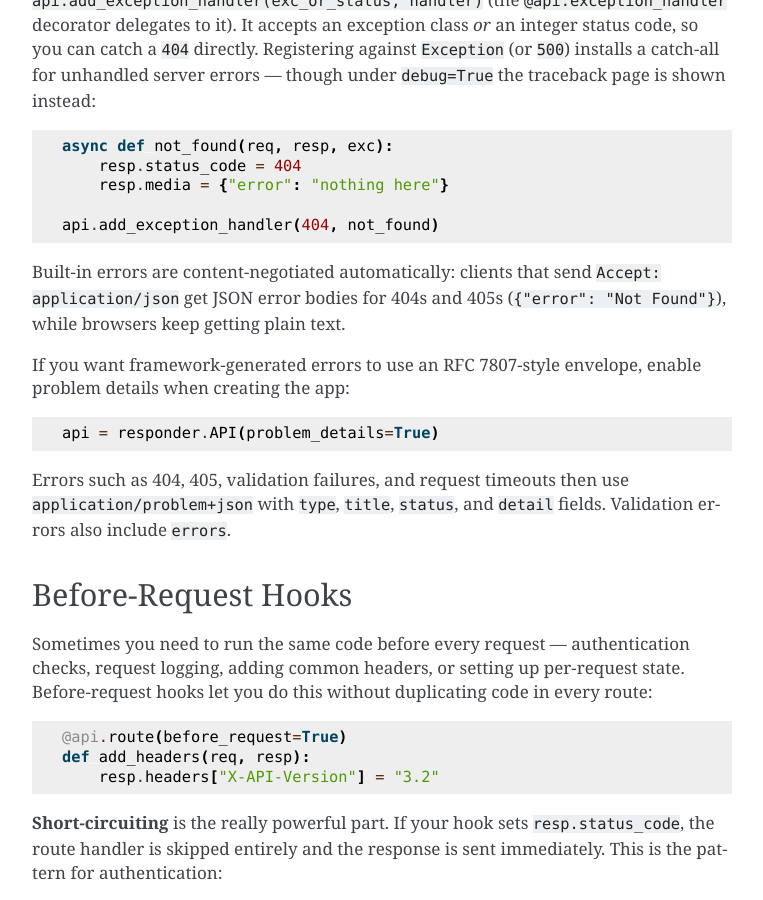
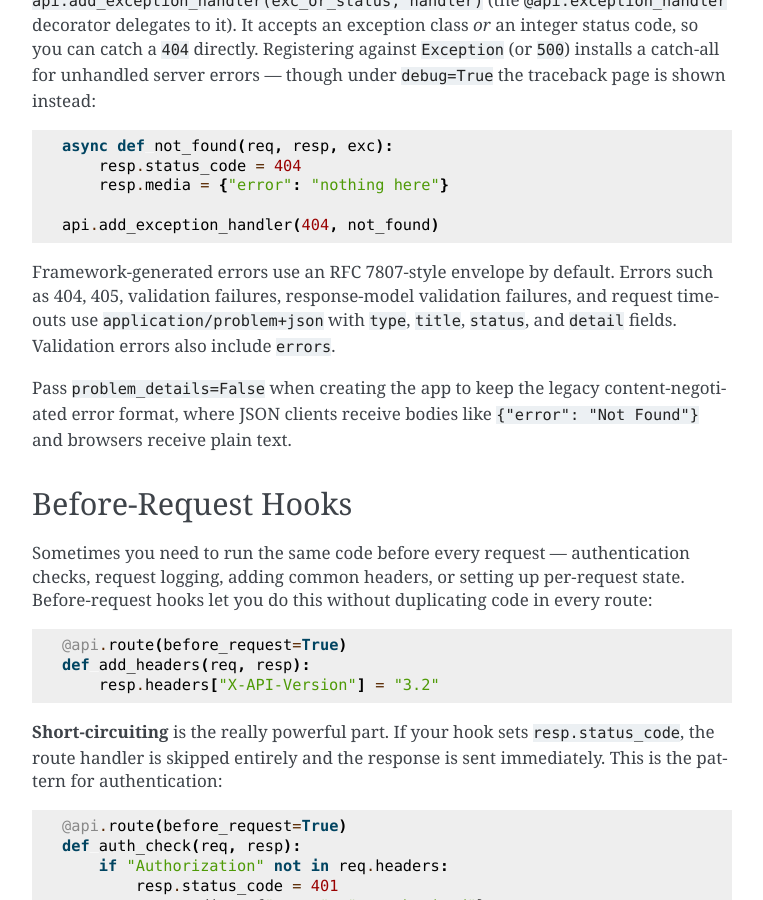
Before and after one commit to kennethreitz/responder, a Sphinx documentation site: the page built from docs/source/tour.rst, in a window 1280 px wide and 900 px high, scrolled down 9522 px. Shown: the whole window, without its empty margins (378-1141 px from the left). Built offline with Sphinx 7.4.7, drawn with Linux system fonts in a browser that asks for light colours.

Commit message:
Make problem details the default error format

```diff
--- a/docs/source/tour.rst
+++ b/docs/source/tour.rst
@@ -466,18 +466,14 @@ traceback page is shown instead::
 
     api.add_exception_handler(404, not_found)
 
-Built-in errors are content-negotiated automatically: clients that send
-``Accept: application/json`` get JSON error bodies for 404s and 405s
-(``{"error": "Not Found"}``), while browsers keep getting plain text.
-
-If you want framework-generated errors to use an RFC 7807-style envelope,
-enable problem details when creating the app::
-
-    api = responder.API(problem_details=True)
-
-Errors such as 404, 405, validation failures, and request timeouts then use
-``application/problem+json`` with ``type``, ``title``, ``status``, and
-``detail`` fields. Validation errors also include ``errors``.
+Framework-generated errors use an RFC 7807-style envelope by default. Errors
+such as 404, 405, validation failures, response-model validation failures, and
+request timeouts use ``application/problem+json`` with ``type``, ``title``,
+``status``, and ``detail`` fields. Validation errors also include ``errors``.
+
+Pass ``problem_details=False`` when creating the app to keep the legacy
+content-negotiated error format, where JSON clients receive bodies like
+``{"error": "Not Found"}`` and browsers receive plain text.
 
 
 Before-Request Hooks
--- a/docs/source/tutorial-rest.rst
+++ b/docs/source/tutorial-rest.rst
@@ -149,8 +149,9 @@ integer IDs match, so ``/books/abc`` 404s before your handler even runs::
 
 ``responder.abort()`` raises a proper HTTP error from anywhere in your code —
 no Starlette imports, no juggling ``resp.status_code`` by hand. Responder
-renders it as JSON (``{"error": "..."}``) for clients that ask for JSON and as
-plain text otherwise.
+renders framework-generated errors as ``application/problem+json`` by default.
+Pass ``problem_details=False`` to ``API(...)`` to keep the legacy JSON/plain-text
+error negotiation.
 
 
 Update a Book
```
Also changed, not shown: README.md (+2 -2 lines), docs/source/testing.rst (+6 -4 lines), 6 other files.
